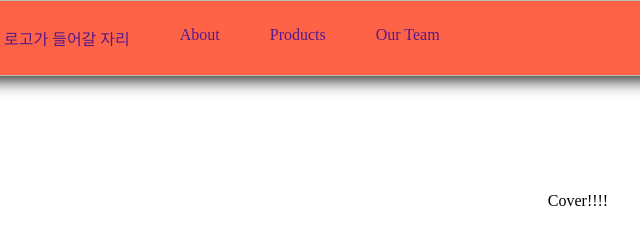
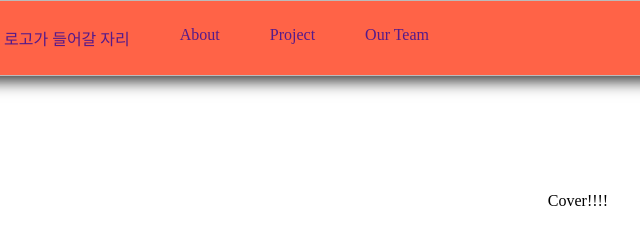
Before and after one commit to grace427/portfolio, a plain HTML site: page index.html in a window 1280 px wide. Shown: the top 240 px of the page, 62-702 px from the left. Drawn offline with Linux system fonts and the light colour scheme.

Commit message:
typo corrected

```diff
--- a/index.html
+++ b/index.html
@@ -10,7 +10,7 @@
     <ul class="main_nav">
       <li><a href="">로고가 들어갈 자리</a></li>
       <li><a href="">About</a></li>
-      <li><a href="">Products</a></li>
+      <li><a href="">Project</a></li>
       <li><a href="">Our Team</a></li>
       <li class="push"><a href="">Contacts</a></li>
     </ul>
```
